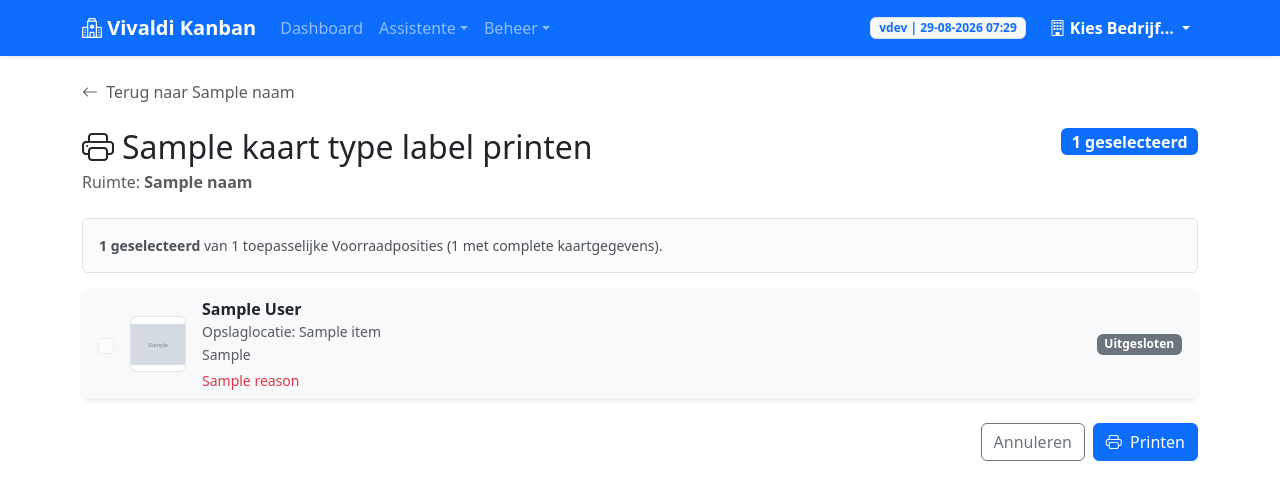
After one commit to ErnieV/kanban_beheer_app, a Flask app: template templates/kamer_print_selectie.html in a window 1280 px wide. The commit adds this page. Shown: the top 500 px of the page. Run offline with Flask 3, Linux system fonts and the light colour scheme; the template is opened without the code that fills it: most values are stand-ins (such as "Sample title", 1, 10 or a date in 2020); grey boxes marked "Sample" are stand-in pictures.

Commit message:
Add room-level print selections

```diff
--- a/app.py
+++ b/app.py
@@ -1561,6 +1561,40 @@ def _kast_inventory_query(kast_id, bedrijf_id):
     )
 
 
+def _ruimte_inventory_query(ruimte_id, bedrijf_id):
+    return db.session.query(
+        Voorraad_Positie,
+        Lokaal_Artikel,
+        Global_Catalogus,
+        Kast,
+        Ruimte,
+        Ruimte_Type,
+        Bedrijf,
+    ).join(
+        Lokaal_Artikel,
+        Voorraad_Positie.lokaal_artikel_id
+        == Lokaal_Artikel.lokaal_artikel_id,
+    ).outerjoin(
+        Global_Catalogus,
+        Lokaal_Artikel.global_id == Global_Catalogus.global_id,
+    ).join(
+        Kast,
+        Voorraad_Positie.kast_id == Kast.kast_id,
+    ).join(
+        Ruimte,
+        Kast.ruimte_id == Ruimte.ruimte_id,
+    ).outerjoin(
+        Ruimte_Type,
+        Ruimte.ruimte_type_id == Ruimte_Type.ruimte_type_id,
+    ).join(
+        Bedrijf,
+        Voorraad_Positie.bedrijf_id == Bedrijf.bedrijf_id,
+    ).filter(
+        Kast.ruimte_id == ruimte_id,
+        Voorraad_Positie.bedrijf_id == bedrijf_id,
+    )
+
+
 def _storage_location_print_item(row, kaart_type):
     position, article, global_item, kast, room, room_type, company = row
     material_type = _position_material_type(position)
@@ -1592,6 +1626,7 @@ def _storage_location_print_item(row, kaart_type):
     return {
         'position_id': position.voorraad_positie_id,
         'display_name': article_name or 'Naamloos Artikel',
+        'storage_location_name': getattr(kast, 'naam', '') or 'Onbekende Opslaglocatie',
         'product_photo_url': product_photo_url,
         'material_type': material_type.value,
         'min_level': effective.min_level if effective else None,
@@ -1615,6 +1650,28 @@ def _kast_print_selection_items(rows, kaart_type):
             item['position_id'],
         ),
     )
+
+
+def _ruimte_print_selection_items(rows, kaart_type):
+    items = [
+        _storage_location_print_item(row, kaart_type)
+        for row in rows
+    ]
+    items = [item for item in items if item['applicable']]
+    return sorted(
+        items,
+        key=lambda item: (
+            item['storage_location_name'].casefold(),
+            item['display_name'].casefold(),
+            item['position_id'],
+        ),
+    )
+
+
+def _print_selection_label(kaart_type, singular=False):
+    if kaart_type == 'kanban':
+        return 'Kanban-kaartje' if singular else 'Kanban-kaartjes'
+    return 'Locatiekaartje' if singular else 'Locatiekaartjes'
 
 
 @app.route('/assistent/kast/<int:kast_id>')
@@ -1680,7 +1737,21 @@ def assistent_kamer_view(ruimte_id):
             .all()
         kasten_data[kast] = inhoud
     alle_artikelen = db.session.query(Lokaal_Artikel).filter_by(bedrijf_id=bedrijf_id).order_by(Lokaal_Artikel.eigen_naam).all()
-    return render_template('assistent_kamer_view.html', ruimte=ruimte, kasten_data=kasten_data, alle_artikelen=alle_artikelen)
+    return render_template(
+        'assistent_kamer_view.html',
+        ruimte=ruimte,
+        kasten_data=kasten_data,
+        alle_artikelen=alle_artikelen,
+        kanban_count=sum(
+            _position_material_type(row[0]) is Materiaaltype.KANBAN
+            for inhoud in kasten_data.values()
+            for row in inhoud
+        ),
+        locatiekaart_count=sum(
+            len(inhoud)
+            for inhoud in kasten_data.values()
+        ),
+    )
 
 @app.route('/assistent/update-voorraad/<int:voorraad_positie_id>', methods=['POST'])
 def update_voorraad_positie(voorraad_positie_id):
@@ -1833,6 +1904,89 @@ def kast_print_selectie(kast_id, kaart_type):
         kast=kast,
         kaart_type=kaart_type,
         kaart_type_label=kaart_type_label,
+        selection_items=selection_items,
+        applicable_count=len(applicable_items),
+        valid_count=len(valid_items),
+        selected_ids=selected_ids,
+    )
+
+
+@app.route('/assistent/kamer/<int:ruimte_id>/print/<kaart_type>', methods=['GET', 'POST'])
+def ruimte_print_selectie(ruimte_id, kaart_type):
+    if not check_db():
+        return redirect(url_for('dashboard'))
+    if kaart_type not in {'kanban', 'locatie'}:
+        flash('Onbekend kaarttype.', 'warning')
+        return redirect(url_for('assistent_kamers'))
+
+    bedrijf_id = get_huidig_bedrijf_id()
+    ruimte = get_scoped_item(Ruimte, ruimte_id, bedrijf_id)
+    if not ruimte:
+        flash('Ruimte niet gevonden of geen toegang.', 'warning')
+        return redirect(url_for('assistent_kamers'))
+
+    rows = _ruimte_inventory_query(ruimte_id, bedrijf_id).all()
+    selection_items = _ruimte_print_selection_items(rows, kaart_type)
+    rows_by_position_id = {
+        row[0].voorraad_positie_id: row
+        for row in rows
+    }
+    applicable_items = [item for item in selection_items if item['applicable']]
+    valid_items = [item for item in applicable_items if item['valid']]
+    selected_ids = None
+
+    if request.method == 'POST':
+        selected_ids = {
+            int(value)
+            for value in request.form.getlist('position_ids')
+            if value.isdigit()
+        }
+        selected_items = [
+            item for item in valid_items
+            if item['position_id'] in selected_ids
+        ]
+        if not selected_items:
+            flash('Selecteer minimaal één geldig Artikel om te printen.', 'warning')
+            return render_template(
+                'kamer_print_selectie.html',
+                ruimte=ruimte,
+                kaart_type=kaart_type,
+                kaart_type_label=_print_selection_label(kaart_type),
+                selection_items=selection_items,
+                applicable_count=len(applicable_items),
+                valid_count=len(valid_items),
+                selected_ids=set(),
+            )
+
+        try:
+            for item in selected_items:
+                row = rows_by_position_id[item['position_id']]
+                if kaart_type == 'kanban':
+                    db.session.add(create_queue_item(*row))
+                else:
+                    create_or_reuse_locatiekaart_version(*row)
+            db.session.commit()
+            kaartje_label = _print_selection_label(kaart_type, singular=True)
+            kaartje_meervoud = 's' if len(selected_items) != 1 else ''
+            flash(
+                f'{len(selected_items)} {kaartje_label}{kaartje_meervoud} aangevraagd.',
+                'success',
+            )
+            return redirect(url_for('assistent_kamer_view', ruimte_id=ruimte_id))
+        except Exception as exc:
+            db.session.rollback()
+            flash(f'Fout bij printaanvraag: {exc}', 'danger')
+
+    if selected_ids is None:
+        selected_ids = {
+            item['position_id']
+            for item in valid_items
+        }
+    return render_template(
+        'kamer_print_selectie.html',
+        ruimte=ruimte,
+        kaart_type=kaart_type,
+        kaart_type_label=_print_selection_label(kaart_type),
         selection_items=selection_items,
         applicable_count=len(applicable_items),
         valid_count=len(valid_items),
--- /dev/null
+++ b/templates/kamer_print_selectie.html
@@ -0,0 +1,100 @@
+{% extends "base.html" %}
+{% block content %}
+<div class="mb-4">
+    <a href="{{ url_for('assistent_kamer_view', ruimte_id=ruimte.ruimte_id) }}" class="text-decoration-none text-muted fw-medium">
+        <i class="bi bi-arrow-left me-1"></i> Terug naar {{ ruimte.naam }}
+    </a>
+</div>
+
+<div class="d-flex justify-content-between align-items-start mb-4 gap-3">
+    <div>
+        <h2 class="mb-1"><i class="bi bi-printer me-2"></i>{{ kaart_type_label }} printen</h2>
+        <p class="text-muted mb-0">Ruimte: <strong>{{ ruimte.naam }}</strong></p>
+    </div>
+    <span class="badge bg-primary fs-6" data-selected-count>{{ selected_ids|length }} geselecteerd</span>
+</div>
+
+<div class="alert alert-light border small">
+    <strong><span data-selected-count>{{ selected_ids|length }}</span> geselecteerd</strong>
+    van {{ applicable_count }} toepasselijke Voorraadposities
+    ({{ valid_count }} met complete kaartgegevens).
+</div>
+
+{% if not applicable_count %}
+<div class="alert alert-info">Deze Ruimte bevat geen toepasselijke {{ kaart_type_label|lower }}.</div>
+{% elif not valid_count %}
+<div class="alert alert-warning">Er zijn geen geldige Artikelen om te printen. Vul de ontbrekende kaartgegevens aan.</div>
+{% endif %}
+
+<form method="POST" action="{{ url_for('ruimte_print_selectie', ruimte_id=ruimte.ruimte_id, kaart_type=kaart_type) }}" id="printSelectionForm">
+    <input type="hidden" name="_csrf_token" value="{{ csrf_token() }}">
+    <div class="card shadow-sm border-0 mb-4">
+        <div class="list-group list-group-flush">
+            {% for item in selection_items %}
+            <label class="list-group-item d-flex align-items-center gap-3 {% if not item.valid %}bg-light{% endif %}">
+                <input
+                    class="form-check-input flex-shrink-0 selection-checkbox"
+                    type="checkbox"
+                    name="position_ids"
+                    value="{{ item.position_id }}"
+                    {% if item.position_id in selected_ids %}checked{% endif %}
+                    {% if not item.valid %}disabled{% endif %}
+                >
+                {% if item.product_photo_url %}
+                    <img src="{{ item.product_photo_url }}" alt="{{ item.display_name }}" class="rounded border bg-white flex-shrink-0" style="width: 56px; height: 56px; object-fit: contain;">
+                {% else %}
+                    <div class="rounded border bg-white d-flex align-items-center justify-content-center text-muted flex-shrink-0" style="width: 56px; height: 56px;">
+                        <i class="bi bi-image"></i>
+                    </div>
+                {% endif %}
+                <span class="flex-grow-1">
+                    <span class="d-block fw-semibold">{{ item.display_name }}</span>
+                    <span class="d-block small text-muted">Opslaglocatie: {{ item.storage_location_name }}</span>
+                    <span class="small text-muted">{{ item.material_type|capitalize }}</span>
+                    {% if kaart_type == 'kanban' and item.material_type == 'KANBAN' and item.min_level is not none %}
+                        <span class="small text-muted ms-2">Min {{ item.min_level }} · Aanv. {{ item.refill_quantity }}</span>
+                    {% elif kaart_type == 'locatie' and item.material_type == 'KANBAN' and item.min_level is not none %}
+                        <span class="small text-muted ms-2">Min {{ item.min_level }}</span>
+                    {% endif %}
+                    {% if not item.valid %}
+                        <span class="d-block small text-danger mt-1">{{ item.reasons|join(' ') }}</span>
+                    {% endif %}
+                </span>
+                {% if item.valid %}
+                    <span class="badge text-bg-success">Geldig</span>
+                {% else %}
+                    <span class="badge text-bg-secondary">Uitgesloten</span>
+                {% endif %}
+            </label>
+            {% else %}
+            <div class="list-group-item text-center text-muted py-5">Deze Ruimte is nog leeg.</div>
+            {% endfor %}
+        </div>
+    </div>
+
+    <div class="d-flex justify-content-end gap-2">
+        <a href="{{ url_for('assistent_kamer_view', ruimte_id=ruimte.ruimte_id) }}" class="btn btn-outline-secondary">Annuleren</a>
+        <button type="submit" class="btn btn-primary" id="printSelectionButton" {% if not valid_count or not selected_ids %}disabled{% endif %}>
+            <i class="bi bi-printer me-1"></i> Printen
+        </button>
+    </div>
+</form>
+
+<script>
+    const selectionCheckboxes = document.querySelectorAll('.selection-checkbox');
+    const selectionButton = document.getElementById('printSelectionButton');
+    const selectionCounters = document.querySelectorAll('[data-selected-count]');
+
+    function updateSelectionCount() {
+        const selected = [...selectionCheckboxes].filter((checkbox) => checkbox.checked).length;
+        selectionCounters.forEach((counter) => {
+            counter.textContent = `${selected}${counter.tagName === 'SPAN' && counter.classList.contains('badge') ? ' geselecteerd' : ''}`;
+        });
+        if (selectionButton) {
+            selectionButton.disabled = selected === 0;
+        }
+    }
+
+    selectionCheckboxes.forEach((checkbox) => checkbox.addEventListener('change', updateSelectionCount));
+</script>
+{% endblock %}
```
Also changed, not shown: templates/assistent_kamer_view.html (+13 -0 lines), tests/test_app_kanban_flow.py (+322 -0 lines).
